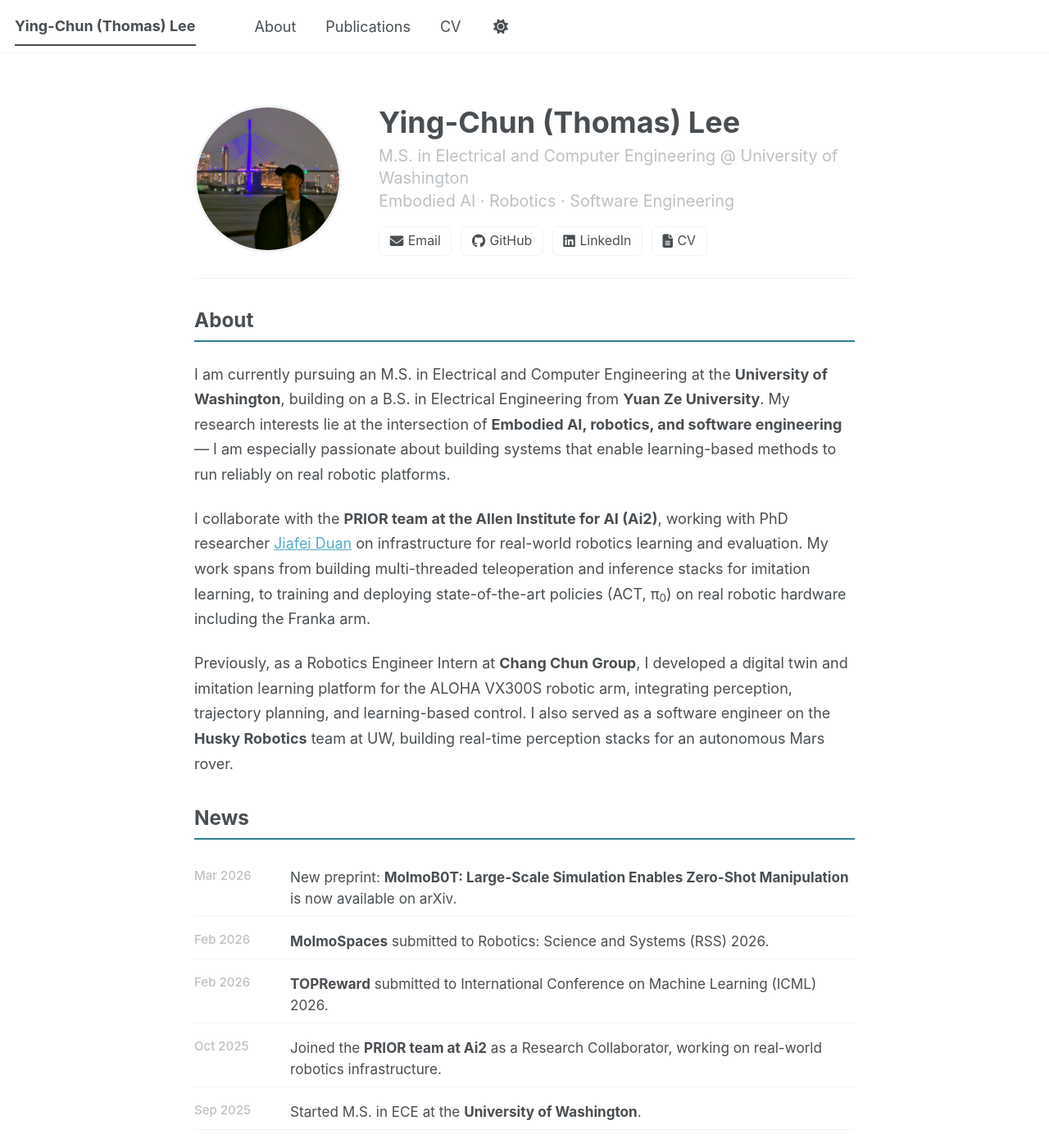
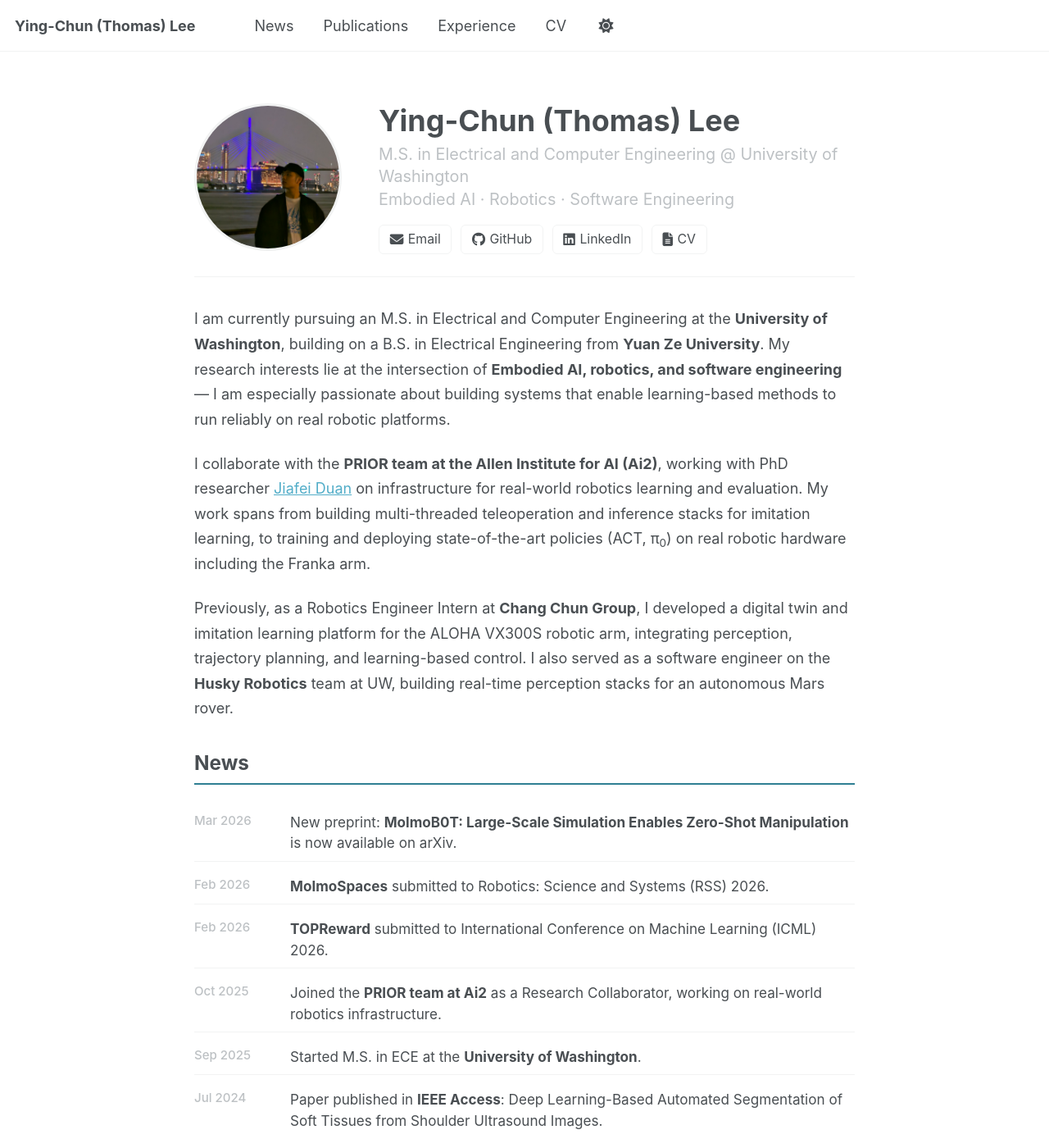
Before and after one commit to thomas0829/thomas0829.github.io, a Jekyll site: the page built from _pages/about.md, in a window 1280 px wide and 1400 px high. Shown: the whole window at 82% size. Built offline with Jekyll 4.4.1, drawn with Linux system fonts in a browser that asks for light colours; a script bundle is joined from its source files by our own code; library files that are not in the unit come from our copies.

Commit message:
Redesign nav as single-page anchor links
- Remove redundant "About" nav link (site title = home)
- Nav now links to #news, #publications, #experience sections on homepage
- CV link points to downloadable resume file
- Add anchor IDs to all homepage sections for smooth scrolling
- Add IEEE Access paper thumbnail
- Add smooth scroll CSS with masthead offset

```diff
--- a/_includes/head/custom.html
+++ b/_includes/head/custom.html
@@ -14,4 +14,6 @@
 <link rel="icon" href="/images/favicon.ico"/>
 <meta name="theme-color" content="#ffffff"/>
 
+<style>html { scroll-behavior: smooth; scroll-padding-top: 80px; }</style>
+
 <!-- end custom head snippets -->
--- a/_includes/masthead.html
+++ b/_includes/masthead.html
@@ -5,18 +5,24 @@
       <nav id="site-nav" class="greedy-nav">
         <button><span class="navicon"></span></button>
         <ul class="visible-links">
-          <li class="masthead__menu-item masthead__menu-item--lg persist {% if page.url == '/' or page.url == '/index.html' %}selected{% endif %}">
+          <li class="masthead__menu-item masthead__menu-item--lg persist">
             <a href="{{ base_path }}/">{{ site.title }}</a>
           </li>
           {% for link in site.data.navigation.main %}
-            {% if link.url contains 'http' %}
-              {% assign domain = '' %}
+            {% if link.url contains 'http' or link.url contains '/files/' %}
+              <li class="masthead__menu-item">
+                <a href="{{ link.url }}">{{ link.title }}</a>
+              </li>
+            {% elsif link.url contains '#' %}
+              <li class="masthead__menu-item">
+                <a href="{{ base_path }}{{ link.url }}">{{ link.title }}</a>
+              </li>
             {% else %}
               {% assign domain = base_path %}
+              <li class="masthead__menu-item {% if page.url contains link.url and link.url != '/' %}selected{% endif %}">
+                <a href="{{ domain }}{{ link.url }}">{{ link.title }}</a>
+              </li>
             {% endif %}
-            <li class="masthead__menu-item {% if page.url contains link.url and link.url != '/' %}selected{% endif %}">
-              <a href="{{ domain }}{{ link.url }}">{{ link.title }}</a>
-            </li>
           {% endfor %}
           <li id="theme-toggle" class="masthead__menu-item persist tail">
             <a role="button" aria-labelledby="theme-icon"><i id="theme-icon" class="fa-solid fa-sun" aria-hidden="true" title="toggle theme"></i></a>
--- a/_pages/about.md
+++ b/_pages/about.md
@@ -22,13 +22,12 @@
       <a href="mailto:thomas910829@gmail.com"><i class="fas fa-envelope"></i> Email</a>
       <a href="https://github.com/thomas0829"><i class="fab fa-github"></i> GitHub</a>
       <a href="https://www.linkedin.com/in/thomas0829/"><i class="fab fa-linkedin"></i> LinkedIn</a>
-      <a href="/cv/"><i class="fas fa-file-alt"></i> CV</a>
+      <a href="/files/Resume_2026.docx"><i class="fas fa-file-alt"></i> CV</a>
     </div>
   </div>
 </div>
 
 <div class="home-section home-about">
-<h2>About</h2>
 
 <p>
 I am currently pursuing an M.S. in Electrical and Computer Engineering at the <strong>University of Washington</strong>, building on a B.S. in Electrical Engineering from <strong>Yuan Ze University</strong>. My research interests lie at the intersection of <strong>Embodied AI, robotics, and software engineering</strong> — I am especially passionate about building systems that enable learning-based methods to run reliably on real robotic platforms.
@@ -43,7 +42,7 @@
 </p>
 </div>
 
-<div class="home-section home-news">
+<div id="news" class="home-section home-news">
 <h2>News</h2>
 <ul>
   <li>
@@ -73,7 +72,7 @@
 </ul>
 </div>
 
-<div class="home-section home-publications">
+<div id="publications" class="home-section home-publications">
 <h2>Publications</h2>
 
 <div class="pub-item">
@@ -124,6 +123,9 @@
 </div>
 
 <div class="pub-item">
+  <div class="pub-thumb">
+    <img src="/images/papers/ieee-access.jpg" alt="IEEE Access - Ultrasound Segmentation" />
+  </div>
   <div class="pub-content">
     <div class="pub-title">Using Deep Learning-Based Methods for Automated Segmentation of Soft Tissues from Shoulder Ultrasound Images</div>
     <div class="pub-authors"><span class="me">Ying-Chun Lee</span>, Chih-Yang Lin, et al.</div>
@@ -136,7 +138,7 @@
 
 </div>
 
-<div class="home-section home-experience">
+<div id="experience" class="home-section home-experience">
 <h2>Experience</h2>
 
 <div class="exp-item">
@@ -190,7 +192,7 @@
 
 </div>
 
-<div class="home-section home-education">
+<div id="education" class="home-section home-education">
 <h2>Education</h2>
 
 <div class="edu-item">
@@ -213,7 +215,7 @@
 
 </div>
 
-<div class="home-section home-skills">
+<div id="skills" class="home-section home-skills">
 <h2>Skills</h2>
 
 <div class="skill-category">
```
Also changed, not shown: _data/navigation.yml (+7 -4 lines), images/papers/ieee-access.jpg (added).
